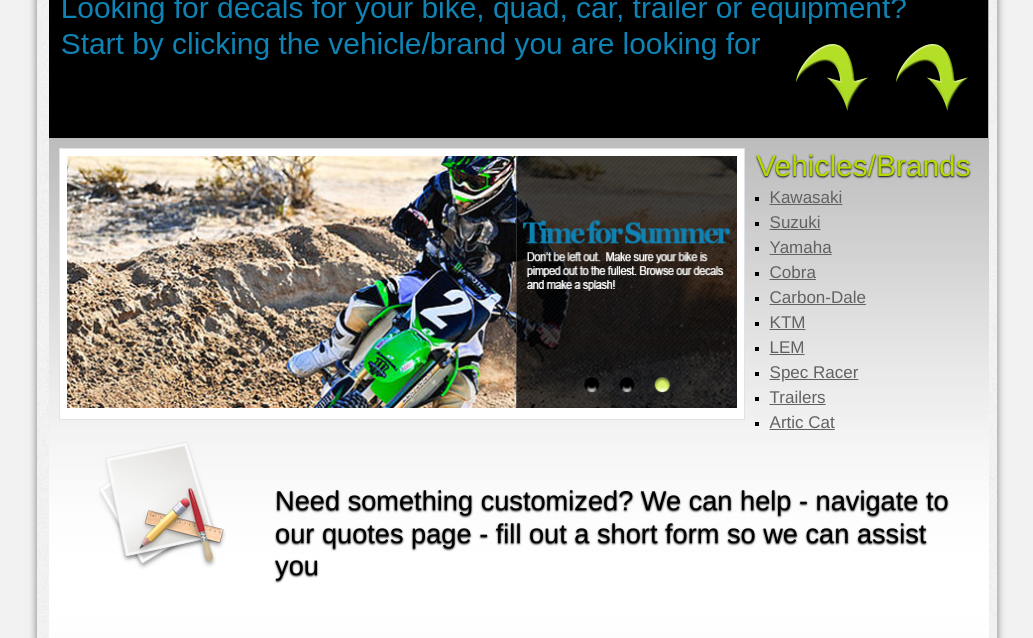
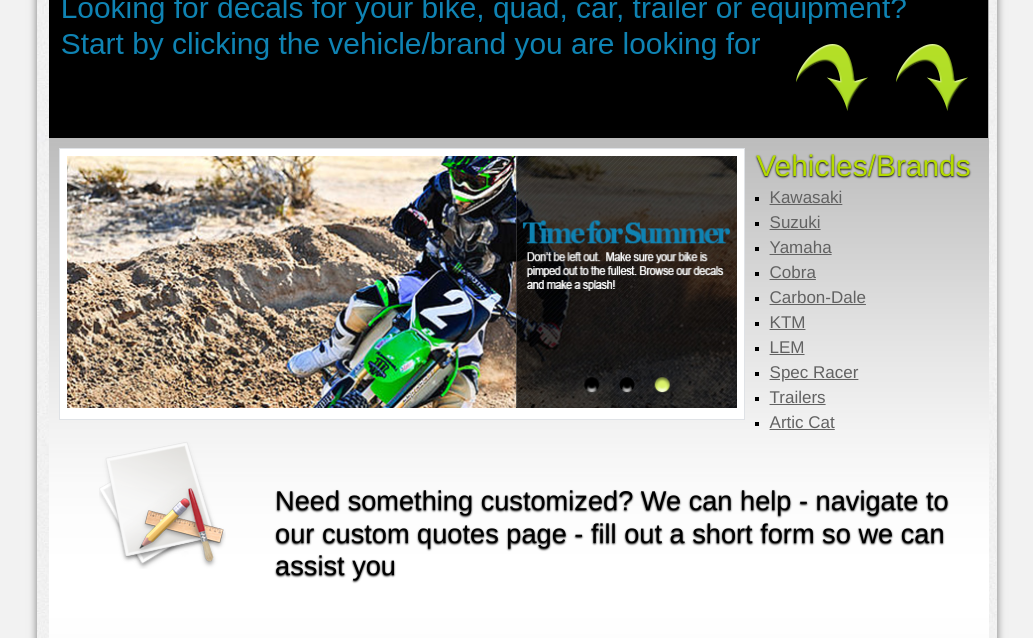
Before and after one commit to gpmitchell27/homepage, a plain HTML site: page index.html in a window 1280 px wide. Shown: the part 298-936 px from the top of the page, without its empty margins (123-1156 px from the left). Drawn offline with Linux system fonts and the light colour scheme.

```diff
--- a/index.html
+++ b/index.html
@@ -66,7 +66,7 @@
 					<p>Hunt Graphic has been around since 1998. We started out cutting vinyl for the  Sports Car Club Of America Pro Spec Racers, and since then, have cut vinyl for other series from Busch North,  Nascar Feather-Lite Modified To Fia GT1 &amp; GT2, Grand AM, American Le Mans, Porsche Club and most recently as number of Formula-1 teams. We've expanded to commercial vehicles such as delivery vans, trucks for construction companies, pool companies and more. We've also done simple jobs such as window graphics and point of purchase signs.</p>
 				</div>
 
-				<img class="float_Left left_space" src="images/custom_work.png" alt="customize a design" /><h1 class="shadow black medium float_Left left_space">Need something customized? We can help - navigate to our quotes page - fill out a short form so we can assist you</h1>
+				<img class="float_Left left_space" src="images/custom_work.png" alt="customize a design" /><h1 class="shadow black medium float_Left left_space">Need something customized? We can help - navigate to our custom quotes page - fill out a short form so we can assist you</h1>
 
 				<section>
 					<h3 class="top_heading">Weekly Specials</h3>
```
